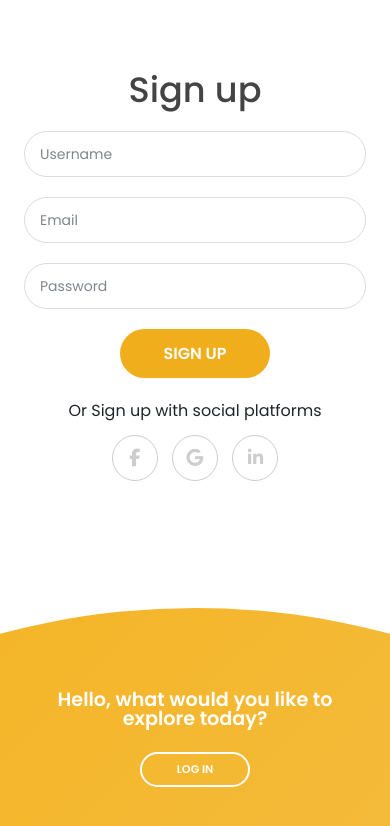
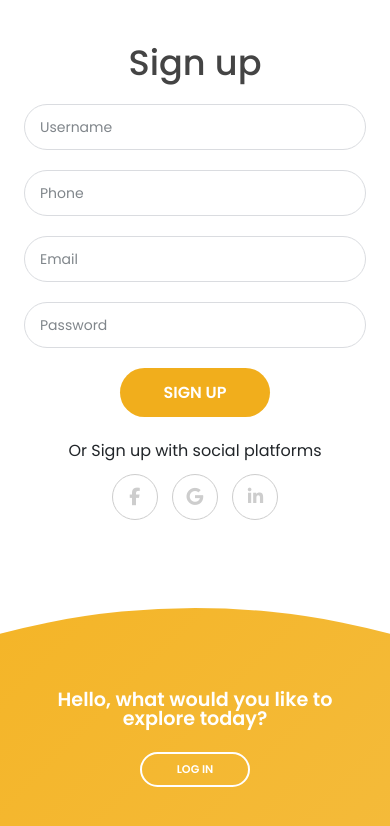
Before and after one commit to shayan6/user-auth-frontend, an Angular app: page /login in a window 390 px wide. Both pictures are taken after a click on the button "SIGN UP". Shown: the top 826 px of the page. Built offline with nearby package versions, Linux system fonts and the light colour scheme.

Commit message:
created login signups

```diff
--- a/src/app/pages/login/login.component.html
+++ b/src/app/pages/login/login.component.html
@@ -14,8 +14,8 @@
                 (focus)="setFocus(true)"
                 (blur)="setFocus(false)"
                 type="email"
-                [(ngModel)]="loginObj.EmailId"
-                name="EmailId"
+                [(ngModel)]="loginObj.email"
+                name="email"
                 required
               />
             </div>
@@ -28,7 +28,7 @@
                 (focus)="setFocus(true)"
                 (blur)="setFocus(false)"
                 type="password"
-                [(ngModel)]="loginObj.Password"
+                [(ngModel)]="loginObj.password"
                 name="Password"
                 required
               />
@@ -54,7 +54,7 @@
       <form action="#" class="sign-up-form">
         <h2 class="title">Sign up</h2>
         <div class="row">
-          <div class="col-sm-12 col-lg-12">
+          <div class="col-sm-12 col-lg-6">
             <div class="input-box required">
               <label class="input-label">Username</label>
               <input
@@ -64,11 +64,27 @@
                 (blur)="setFocus(false)"
                 id="username"
                 name="username"
+                [(ngModel)]="signupObj.name"
                 required="required"
               />
             </div>
           </div>
-          <div class="col-sm-12 col-lg-12">
+          <div class="col-sm-12 col-lg-6">
+            <div class="input-box required">
+              <label class="input-label">Phone</label>
+              <input
+                type="phone"
+                class="input-1"
+                (focus)="setFocus(true)"
+                (blur)="setFocus(false)"
+                id="phone"
+                name="phone"
+                [(ngModel)]="signupObj.phone"
+                required="required"
+              />
+            </div>
+          </div>
+          <div class="col-sm-12 col-lg-6">
             <div class="input-box required">
               <label class="input-label">Email</label>
               <input
@@ -78,11 +94,12 @@
                 (blur)="setFocus(false)"
                 id="email"
                 name="email"
+                [(ngModel)]="signupObj.email"
                 required="required"
               />
             </div>
           </div>
-          <div class="col-sm-12 col-lg-12">
+          <div class="col-sm-12 col-lg-6">
             <div class="input-box required">
               <label class="input-label">Password</label>
               <input
@@ -92,12 +109,15 @@
                 (blur)="setFocus(false)"
                 id="password"
                 name="password"
+                [(ngModel)]="signupObj.password"
                 required="required"
               />
             </div>
           </div>
         </div>
-        <input type="submit" class="btn" value="Sign up" />
+        <button class="btn solid" type="button" class="btn" (click)="onSignup()">
+          Sign up
+        </button>
         <p class="social-text">Or Sign up with social platforms</p>
         <div class="social-media">
           <a href="#" class="social-icon">
--- a/src/app/pages/login/login.component.ts
+++ b/src/app/pages/login/login.component.ts
@@ -1,66 +1,97 @@
-import { HttpClient } from '@angular/common/http';
-import { Component } from '@angular/core';
-import { FormsModule } from '@angular/forms';
-import { HttpClientModule } from '@angular/common/http';
-import { Router } from '@angular/router';
+import { HttpClient } from "@angular/common/http";
+import { Component } from "@angular/core";
+import { FormsModule } from "@angular/forms";
+import { HttpClientModule } from "@angular/common/http";
+import { Router } from "@angular/router";
 
 @Component({
-  selector: 'app-login',
+  selector: "app-login",
   standalone: true,
   imports: [FormsModule, HttpClientModule],
-  templateUrl: './login.component.html',
-  styleUrl: './login.component.css'
+  templateUrl: "./login.component.html",
+  styleUrl: "./login.component.css",
 })
 export class LoginComponent {
+  loginObj: Login;
+  signupObj: Signup;
 
-  loginObj: Login;
-
-  constructor(private http: HttpClient,private router: Router) {
+  constructor(private http: HttpClient, private router: Router) {
     this.loginObj = new Login();
+    this.signupObj = new Signup();
   }
 
   onLogin() {
-    debugger;
-    this.http.post('https://freeapi.gerasim.in/api/User/Login', this.loginObj).subscribe((res:any)=>{
-      if(res.result) {
-        alert("Login Success");
-        localStorage.setItem('angular17token', res.data.token)
-        this.router.navigateByUrl('/dashboard')
-      } else {
-        alert(res.message)
+    const apiUrl = "http://localhost:3000/auth/login";
+    this.http.post(apiUrl, this.loginObj).subscribe(
+      (response: any) => {
+        console.log("Login successful:", response);
+
+        localStorage.setItem("access_token", response.access_token);
+        localStorage.setItem("refresh_token", response.refresh_token);
+
+        this.router.navigateByUrl("/dashboard");
+      },
+      (error) => {
+        console.error("Login failed:", error);
       }
-    })
+    );
   }
 
-  // click event
+  onSignup() {
+    const apiUrl = 'http://localhost:3000/auth/register';
+
+    this.http.post(apiUrl, this.signupObj).subscribe((response: any) => {
+      alert('Signup successful');
+      this.signIn();
+      this.resetSignUpForm();
+    }, error => {
+      console.error('Signup failed:', error);
+    });
+  }
+
+  resetSignUpForm() {
+    this.signupObj = { name: '', phone: '', email: '', password: '' };
+  }
 
   signUp() {
-    const container = document.querySelector('.tech-container');
-    container?.classList.add('sign-up-mode');
+    const container = document.querySelector(".tech-container");
+    container?.classList.add("sign-up-mode");
   }
 
   signIn() {
-    const container = document.querySelector('.tech-container');
-    container?.classList.remove('sign-up-mode');
+    const container = document.querySelector(".tech-container");
+    container?.classList.remove("sign-up-mode");
   }
 
   setFocus(on: boolean) {
     const element = document.activeElement as HTMLElement;
     const parent = element.parentElement;
     if (on) {
-      parent?.classList.add('focus');
+      parent?.classList.add("focus");
     } else {
-      parent?.classList.remove('focus');
+      parent?.classList.remove("focus");
     }
   }
-
 }
 
 export class Login {
-    EmailId: string;
-    Password: string;
-    constructor() {
-      this.EmailId = '';
-      this.Password = '';
-    }
+  email: string;
+  password: string;
+  constructor() {
+    this.email = "";
+    this.password = "";
+  }
 }
+
+export class Signup {
+  name: string;
+  phone: string;
+  email: string;
+  password: string;
+  constructor() {
+    this.name = "";
+    this.phone = "";
+    this.email = "";
+    this.password = "";
+  }
+}
--- a/src/app/service/auth.guard.ts
+++ b/src/app/service/auth.guard.ts
@@ -5,7 +5,7 @@ export const authGuard: CanActivateFn = (route, state) => {
 
   const router = inject(Router);
 
-  const localData =  localStorage.getItem('angular17token');
+  const localData =  localStorage.getItem('access_token');
   if(localData != null) {
     return true;
   } else {
--- a/src/app/service/custom.interceptor.ts
+++ b/src/app/service/custom.interceptor.ts
@@ -3,7 +3,7 @@ import { HttpInterceptorFn } from '@angular/common/http';
 export const customInterceptor: HttpInterceptorFn = (req, next) => {
   debugger;
 
-  const myToken = localStorage.getItem('angular17token');
+  const myToken = localStorage.getItem('access_token');
 
   const cloneRequest =  req.clone({
     setHeaders:{
```
